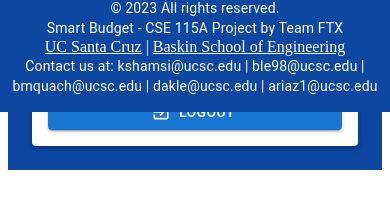
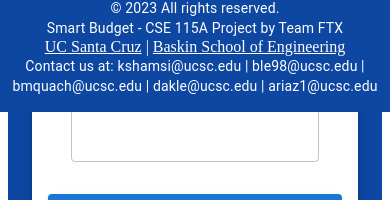
Before and after one commit to KamalShamsi/Smart-Budget, a React (Create React App) app in the folder Frontend/: page /profile in a window 390 px wide. Shown: the part 732-932 px from the top of the page. Before the commit the page ends 910 px from the top, so only its background shows below. Built offline with nearby package versions, Linux system fonts and the light colour scheme; no server answers.

Commit message:
Phone field added to profile page

```diff
--- a/Frontend/package.json
+++ b/Frontend/package.json
@@ -21,6 +21,7 @@
     "axios": "^1.4.0",
     "chart.js": "^3.9.1",
     "js-cookie": "^3.0.5",
+    "mui-tel-input": "^3.2.2",
     "particlesjs": "^2.2.3",
     "react": "^18.2.0",
     "react-chartjs-2": "^5.2.0",
--- a/Frontend/src/pages/Add/index.js
+++ b/Frontend/src/pages/Add/index.js
@@ -723,6 +723,8 @@ const AddTransaction = () => {
         alignItems="center"
         mb={3}
         mt={2}
+        p={2}
+
       >
         {!isBudgetSet ? (
           <Button
--- a/Frontend/src/pages/Profile/index.js
+++ b/Frontend/src/pages/Profile/index.js
@@ -165,6 +165,17 @@ const Profile = () => {
                   InputProps={{ readOnly: true }}
                 />
               </Box>
+              <Box sx={{ mb: 2 }}>
+                <Typography variant="subtitle1" sx={{ color: 'text.secondary' }}>
+                  Phone Number
+                </Typography>
+                <TextField
+                  value={userProfile.phone}
+                  variant="outlined"
+                  fullWidth
+                  InputProps={{ readOnly: true }}
+                />
+              </Box>
 
               <Button
                 variant="contained"
```
Also changed, not shown: 1 other file (tests, documents, lock files or other folders).
